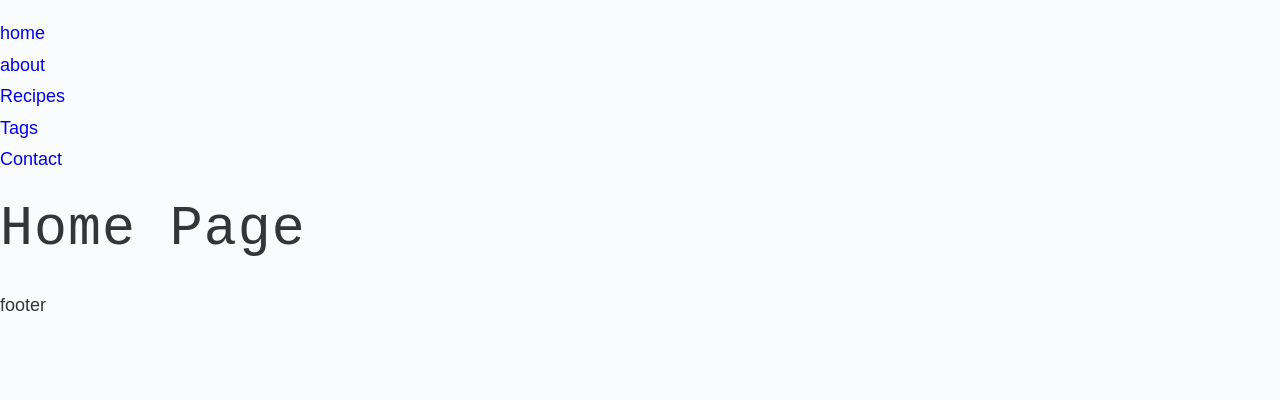
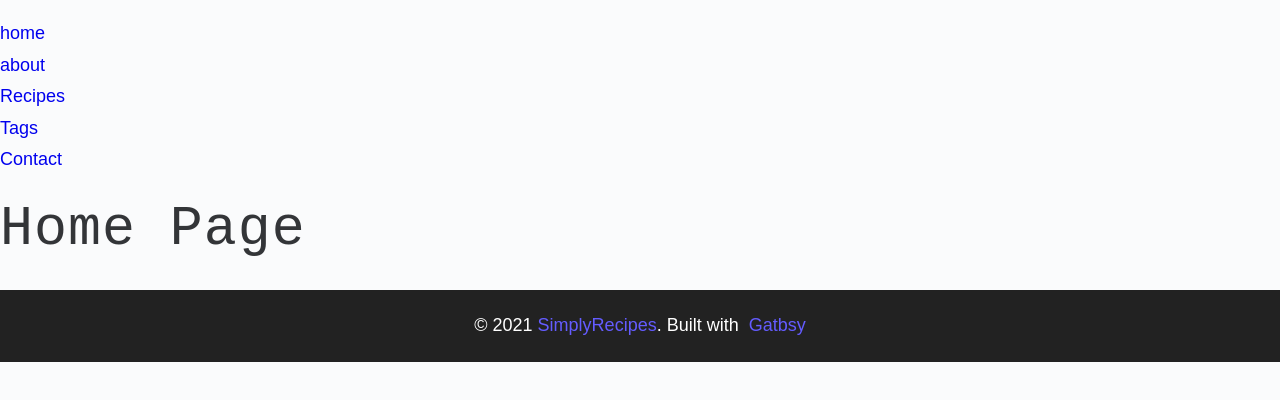
Before and after one commit to DeividasGr/gatsbyJS, a Gatsby site: page / in a window 1280 px wide. Built offline with nearby package versions, Linux system fonts and the light colour scheme; Gatsby itself is replaced by a stand-in of ours.

Commit message:
footer component setup

```diff
--- a/src/components/Footer.js
+++ b/src/components/Footer.js
@@ -1,7 +1,15 @@
 import React from "react";
 
 function Footer() {
-  return <footer>footer</footer>;
+  return (
+    <footer className="page-footer">
+      <p>
+        &copy; {new Date().getFullYear()} <span>SimplyRecipes</span>. Built with
+        &nbsp;
+        <a href="https://www.gatsbyjs.com/">Gatbsy</a>
+      </p>
+    </footer>
+  );
 }
 
 export default Footer;
```
